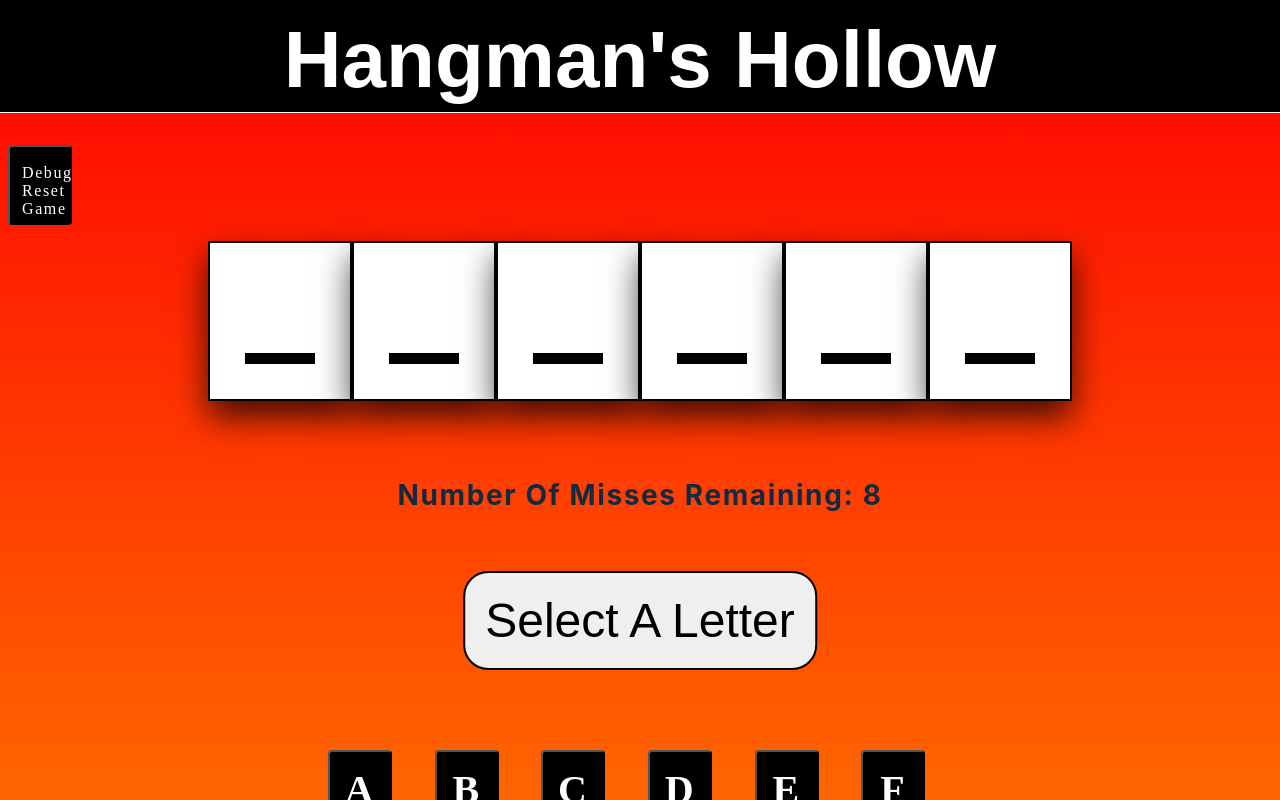
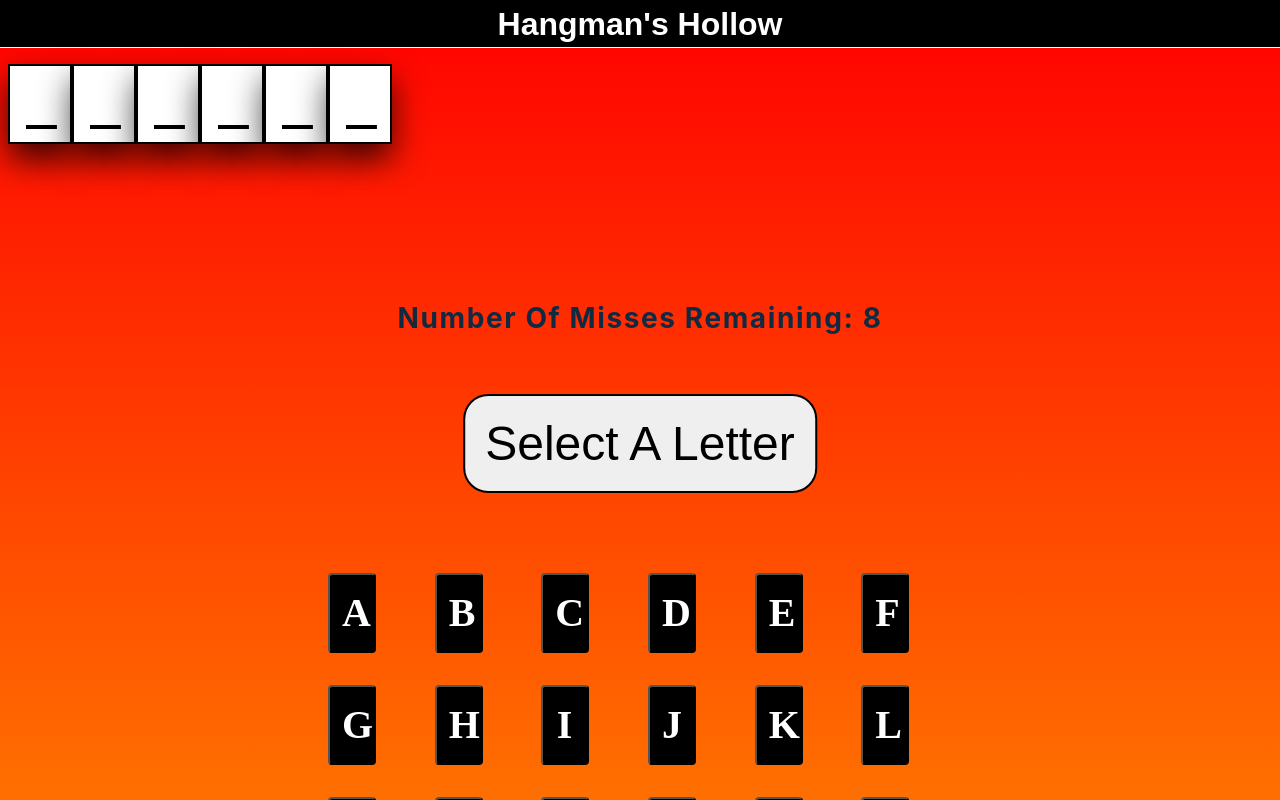
Before and after one commit to TomWesley/hangmans-hollow, a React (Create React App) app: page / in a window 1280 px wide. Shown: the top 800 px of the page. Built offline with nearby package versions, Linux system fonts and the light colour scheme.

Commit message:
Mobile style changes.

```diff
--- a/public/index.html
+++ b/public/index.html
@@ -3,7 +3,10 @@
   <head>
     <meta charset="utf-8" />
     <link rel="icon" href="%PUBLIC_URL%/favicon.ico" />
-    <meta name="viewport" content="width=device-width, initial-scale=1" />
+    <meta
+      name="viewport"
+      content="width=device-width, initial-scale=1 maximum-scale=1.0,user-scalable=no"
+    />
     <meta name="theme-color" content="#000000" />
     <meta
       name="description"
--- a/src/Letters.js
+++ b/src/Letters.js
@@ -212,9 +212,9 @@ const Letters = () => {
     return (
       <section>
         <div>
-          <button className='btn' onClick={resetGame}>
+          {/* <button className='btn' onClick={resetGame}>
             Debug Reset Game
-          </button>
+          </button> */}
         </div>
         <AnswerLetters s={gameStateCurrent.status} u={usedLetters} />
         <div className='container'>
@@ -234,7 +234,7 @@ const Letters = () => {
             <button className='select'>Select A Letter</button>
           )}
         </div>
-        <div className='nav-links'>
+        <div className='letterlist'>
           {letters.map((letter, index) => {
             if (letter.isHovered) {
               // const result = ExampleButton()
@@ -291,7 +291,7 @@ const Letters = () => {
           </h3>
         </div>
 
-        <div className='nav-links'>
+        <div className='letterlist'>
           {letters.map((letter, index) => {
             if (letter.isHovered) {
               // const result = ExampleButton()
@@ -332,7 +332,7 @@ const Letters = () => {
           </h3>
         </div>
 
-        <div className='nav-links'>
+        <div className='letterlist'>
           {letters.map((letter, index) => {
             if (letter.isHovered) {
               // const result = ExampleButton()
--- a/src/index.css
+++ b/src/index.css
@@ -42,7 +42,6 @@ Variables
   --light-shadow: 0 5px 15px rgba(0, 0, 0, 0.1);
   --dark-shadow: 0 5px 15px rgba(0, 0, 0, 0.4);
   --max-width: 1170px;
-  --fixed-width: 450px;
   --clr-orange-1: hsl(12, 83%, 98%);
   --clr-orange-2: hsl(14, 91%, 95%);
   --clr-orange-3: hsl(12, 89%, 89%);
@@ -53,7 +52,7 @@ Variables
   --clr-orange-8: hsl(13, 74%, 33%);
   --clr-orange-9: hsl(13, 73%, 25%);
   --clr-orange-10: hsl(13, 73%, 16%);
-  background-color: orange;
+  background-image: linear-gradient(red, orange);
 }
 /*
 ===============
@@ -68,10 +67,15 @@ Global Styles
   padding: 0;
   box-sizing: border-box;
 }
+html,
+body {
+  max-width: 100%;
+  overflow-x: hidden;
+}
 body {
   font-family: -apple-system, BlinkMacSystemFont, 'Segoe UI', Roboto, Oxygen,
     Ubuntu, Cantarell, 'Open Sans', 'Helvetica Neue', sans-serif;
-  background: var(--clr-grey-10);
+  /* background: var(--clr-grey-10); */
   color: var(--clr-grey-1);
   line-height: 1.5;
   font-size: 0.875rem;
@@ -83,7 +87,7 @@ a {
   text-decoration: none;
 }
 main {
-  background-image: linear-gradient(red, orange);
+  /* background-image: linear-gradient(red, orange); */
 
   height: 100%;
   width: 100%;
@@ -151,16 +155,6 @@ p {
 .container {
   width: 90vw;
   margin: 0 auto;
-  max-width: var(--max-width);
-}
-
-@media screen and (min-width: 992px) {
-  .section {
-    width: 95vw;
-  }
-}
-
-.container {
   text-align: center;
   padding-bottom: 50px;
   margin-top: 5rem;
@@ -207,7 +201,7 @@ p {
   cursor: pointer;
   transition: var(--transition);
   position: relative;
-  padding: 10px;
+  padding: 12px;
   padding-bottom: 0px;
 }
 
@@ -257,15 +251,6 @@ p {
     /* middle magenta */ 0 0 70px 45px #0ff; /* outer cyan */
 }
 
-.item {
-  background: var(--clr-white);
-  display: flex;
-  justify-content: space-between;
-  max-width: var(--fixed-width);
-  margin: 2rem auto;
-  align-items: center;
-  border-radius: var(--radius);
-}
 .item button,
 .item a {
   background: transparent;
@@ -288,7 +273,7 @@ p {
   top: 2rem;
   left: 50%;
   transform: translateX(-50%);
-  background: var(--clr-white);
+
   display: inline-block;
   padding: 0.25rem 1rem;
   border-radius: var(--radius);
@@ -299,39 +284,8 @@ p {
   margin-bottom: 0;
   color: var(--clr-red-dark);
 }
-.form {
-  background: var(--clr-white);
-  max-width: var(--fixed-width);
-  margin: 0 auto;
-  margin-bottom: 4rem;
-  padding: 1rem 2rem;
-  border-radius: var(--radius);
-}
-.form input {
-  background: var(--clr-grey-10);
-  border-color: transparent;
-  border-radius: var(--radius);
-  padding: 0.25rem 0.5rem;
-}
-.form-control {
-  margin: 0.5rem 0;
-  display: grid;
-  grid-template-columns: 100px 1fr;
-  align-items: center;
-}
-.form button {
-  display: inline-block;
-  background: var(--clr-black);
-  color: var(--clr-white);
-  border-color: transparent;
-  margin-top: 1rem;
-  letter-spacing: var(--spacing);
-  padding: 0.15rem 0.25rem;
-  text-transform: capitalize;
-  border-radius: var(--radius);
-  cursor: pointer;
-}
-.nav-links {
+
+.letterlist {
   max-width: 40rem;
   align-self: center;
   margin: 0 auto;
@@ -353,14 +307,15 @@ p {
   text-align: center;
   background-color: rgb(142, 218, 230);
   text-decoration: underline;
-  padding-bottom: 1px;
-  padding-right: 20px;
-  padding-top: 16px;
-  padding-left: 20px;
+  padding-bottom: 10rem;
+  padding-right: 1rem;
+  padding-top: 1rem;
+  padding-left: 1rem;
   box-shadow: 0 1.5rem 2rem 0 rgba(0, 0, 0, 0.75);
   transition: 0.3s;
   font-size: 7rem;
 }
+
 .puzzleLetterHidden {
   font-family: Arial, Helvetica, sans-serif;
   border: 0.15rem solid black;
@@ -371,14 +326,15 @@ p {
   background-color: white;
   text-decoration: underline;
   text-decoration-color: black;
-  padding-bottom: 20px;
-  padding-right: 20px;
-  padding-top: 10px;
-  padding-left: 20px;
+  padding-bottom: 10rem;
+  padding-right: 1rem;
+  padding-top: 1rem;
+  padding-left: 1rem;
   box-shadow: 0 1rem 2rem 0 rgba(0, 0, 0, 0.75);
   transition: 0.3s;
   font-size: 7rem;
 }
+
 .puzzle {
   background-color: transparent;
 
@@ -391,9 +347,10 @@ p {
   margin: 0 auto;
   margin-bottom: 4rem;
   display: grid;
-  column-gap: 0px;
+  column-gap: 0rem;
   grid-template-columns: repeat(6, 0fr);
 }
+
 .select {
   /* display: grid; */
   font-size: 3rem;
@@ -428,29 +385,12 @@ p {
   left: 50%;
   -ms-transform: translate(-50%, 0);
   transform: translate(-50%, 0);
-  /* margin-right: 150px;
-  margin-left: 150px; */
-  /* margin: 3rem auto; */
 }
 .confirm:hover {
   background: rgb(179, 240, 240);
   color: black;
 }
-.users li {
-  width: 100%;
-  display: flex;
-  align-items: center;
-  background: var(--clr-white);
-  padding: 1rem 2rem;
-  border-radius: var(--radius);
-  text-align: left;
-}
-.users img {
-  width: 50px;
-  height: 50px;
-  border-radius: 50%;
-  margin-right: 1rem;
-}
+
 .users h4 {
   margin-bottom: 0.15rem;
 }
@@ -495,3 +435,29 @@ p {
   text-transform: capitalize;
   cursor: pointer;
 }
+
+@media (min-width: 399px) {
+  .puzzleLetterHidden {
+    width: 4rem;
+    height: 5rem;
+    font-size: 3rem;
+    padding: 1rem;
+  }
+  .puzzle {
+    margin: 0.5rem;
+  }
+  .btn {
+    width: 3rem;
+  }
+  .btntwo {
+    width: 3rem;
+  }
+  .btnUsed {
+    width: 3rem;
+  }
+  h1 {
+    height: 3rem;
+    padding: 0rem;
+    font-size: 2rem;
+  }
+}
```
